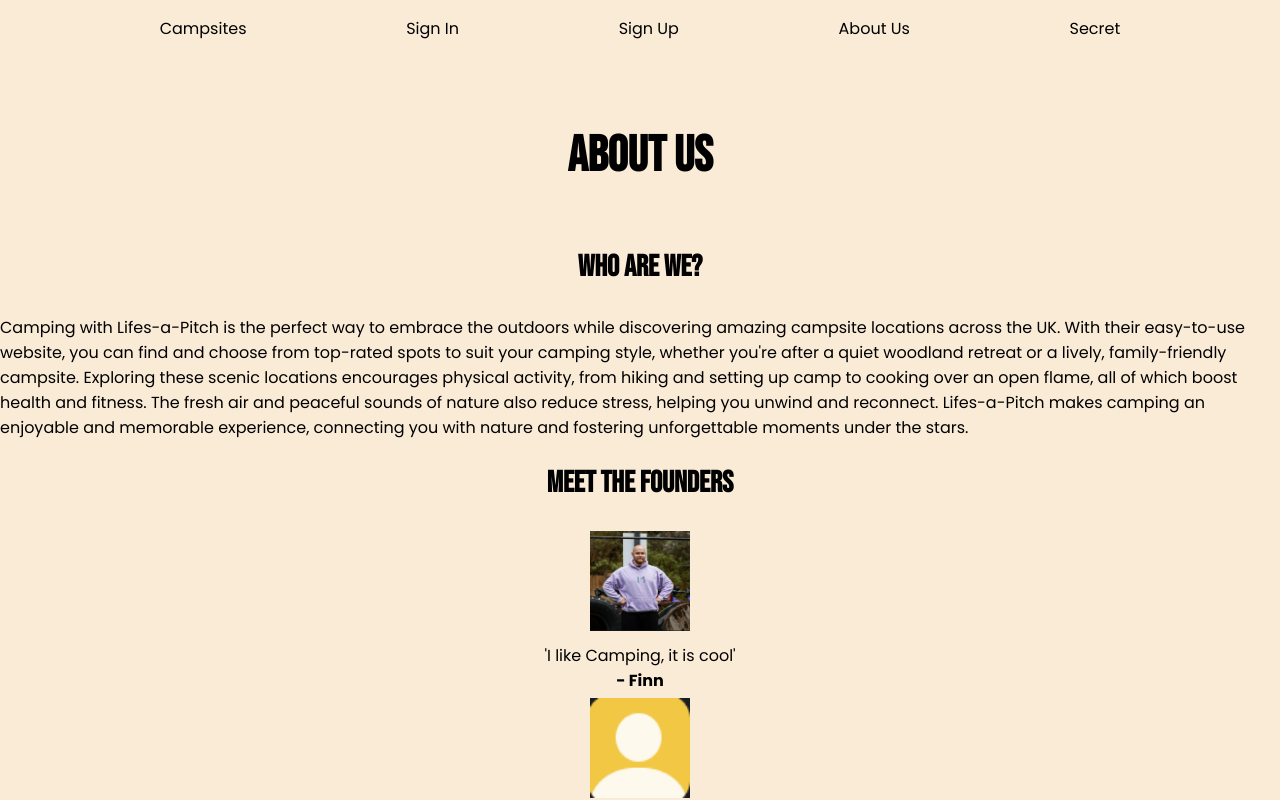
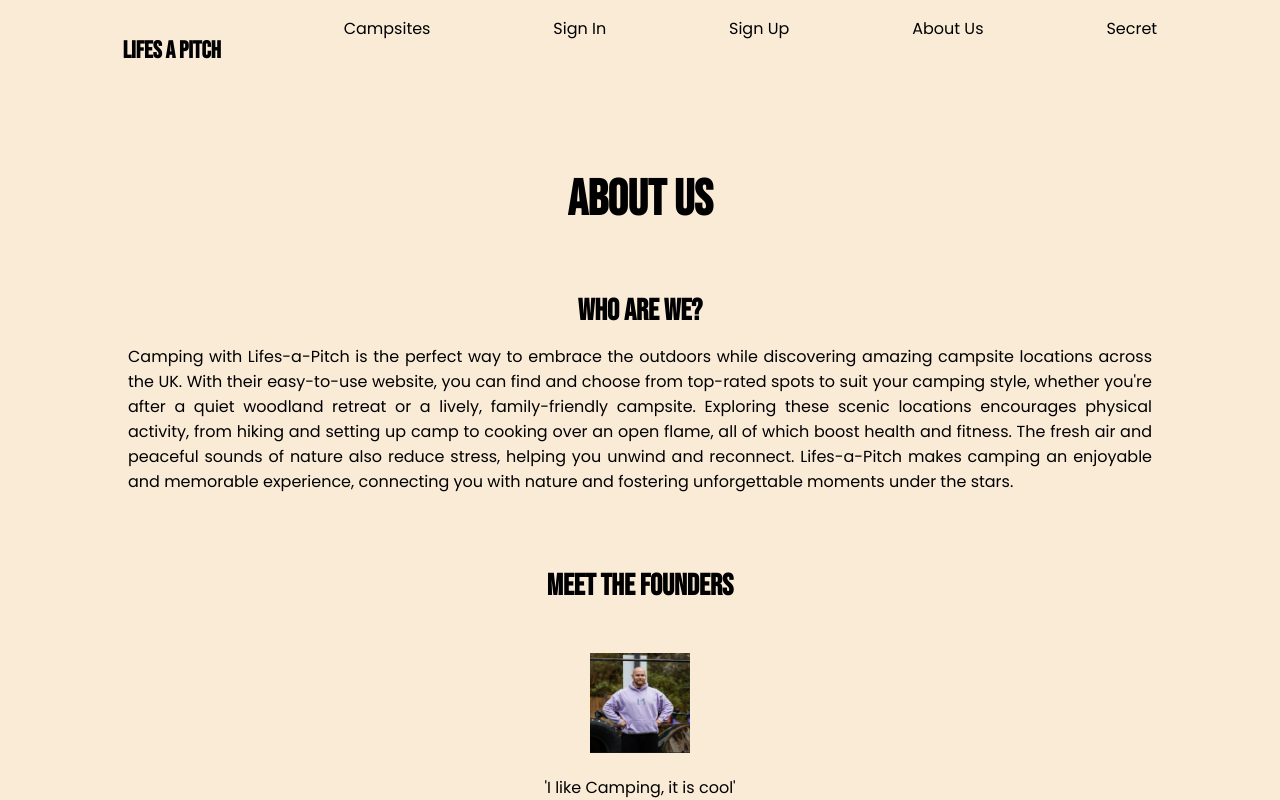
Before and after one commit to joemarney/unit-3-project-lifesapitch-frontend, a React (Vite) app: page /aboutus in a window 1280 px wide. Shown: the top 800 px of the page. Built offline with nearby package versions, Linux system fonts and the light colour scheme; no server answers.

Commit message:
Added logos to nav bar and Jsutified About Us page

```diff
--- a/src/components/NavBar/MobileNav.jsx
+++ b/src/components/NavBar/MobileNav.jsx
@@ -8,6 +8,7 @@ const MobileNav = (props) => {
       <Popup trigger={<img src="src/assets/images/MenuIcon.png" style={{ width: "40px" }} className={styles.hamburger} />} modal nested>
         {(close) => (
           <>
+
             <button className={styles.close} onClick={() => close()}>
               Ｘ
             </button>
--- a/src/components/NavBar/NavBar.module.scss
+++ b/src/components/NavBar/NavBar.module.scss
@@ -1,3 +1,8 @@
+.titleDesk {
+  vertical-align: top;
+  margin: 0;
+}
+
 .container {
   background-color: antiquewhite;
   position: sticky;
--- a/src/components/NavBar/NavLink.jsx
+++ b/src/components/NavBar/NavLink.jsx
@@ -6,6 +6,7 @@ export default function NavLink(props) {
         <main className={styles.container} onClick={props.handleClick}>
             {props.user ? (
                 <ul>
+                    <h2 className={styles.titleDesk}>Lifes a Pitch</h2>
                     <li><Link to="/profile">Profile</Link></li>
                     <li><Link to="/">Campsites</Link></li>
                     <li><Link to="/checklist">Checklist</Link></li>
@@ -15,6 +16,7 @@ export default function NavLink(props) {
                 </ul>
             ) : (
                 <ul>
+                    <h1>Lifes a Pitch</h1>
                     <li><Link to="/">Campsites</Link></li>
                     <li><Link to="/signin">Sign In</Link></li>
                     <li><Link to="/signup">Sign Up</Link></li>
--- a/src/pages/AboutUs/AboutUs.jsx
+++ b/src/pages/AboutUs/AboutUs.jsx
@@ -16,17 +16,13 @@ export default function AboutUs() {
         <img src="src/assets/images/FinnMcDougall.png" alt="A photo of a bald man,standing in a pink jumper with his hands on his hips" />
       </Link>
       <p>'I like Camping, it is cool'</p>
-      <p>
-        <strong>- Finn</strong>
-      </p>
+      <p className={styles.name}><strong>- Finn</strong></p>
 
       <Link to="https://github.com/joemarney" className="github-link">
         <img src="src/assets/images/JoeMarney.png" alt="A placeholder image of the silhouette of a figure" />
       </Link>
       <p>'Camping is the best way to spend a weekend'</p>
-      <p>
-        <strong>- Joe</strong>
-      </p>
+      <p className={styles.name}><strong>- Joe</strong></p>
     </main>
   );
 }
--- a/src/pages/AboutUs/AboutUs.module.scss
+++ b/src/pages/AboutUs/AboutUs.module.scss
@@ -11,6 +11,7 @@
   h2,
   h3 {
     font-size: 30px;
+    margin-bottom: 5px;
   }
 
   img {
@@ -20,6 +21,24 @@
   }
 
   p {
-    margin: 0;
+    margin-right: 10%;
+    margin-left: 10%;
+    text-align: justify;
+  }
+
+  h2 {
+    margin-top: 5%;
+  }
+
+  a {
+    margin-bottom: 0px;
+  }
+
+  .name {
+    margin-top: -5px;
+  }
+
+  img {
+    margin-top: 40%;
   }
 }
--- a/src/pages/Campsites/ListCampsite/ListCampsite.jsx
+++ b/src/pages/Campsites/ListCampsite/ListCampsite.jsx
@@ -41,7 +41,7 @@ export default function ListCampsite({ user }) {
   return (
     <>
     <div className={styles.headers}>
-      <h1>Life's a Pitch</h1>
+      <h1>Campsites</h1>
       {user ? user.campsiteOwner ? <AddCampsite setSites={setSites} handleClick={handleClick}/> : null : null}
       </div>
 
--- a/src/pages/CheckList/Checklist.jsx
+++ b/src/pages/CheckList/Checklist.jsx
@@ -25,8 +25,9 @@ export default function Checklist() {
   return (
     <main className={styles.container}>
       <h1>Checklist</h1>
+      <h2>To help you pack your bag so you don't forget those all important items!</h2>
       {items.length === 0 ? (
-        <h2>To help you pack your bag so you don't forget those all important items!</h2>
+        null
       ) : (
         <ul>
           {items.map((item, idx) => {
```
